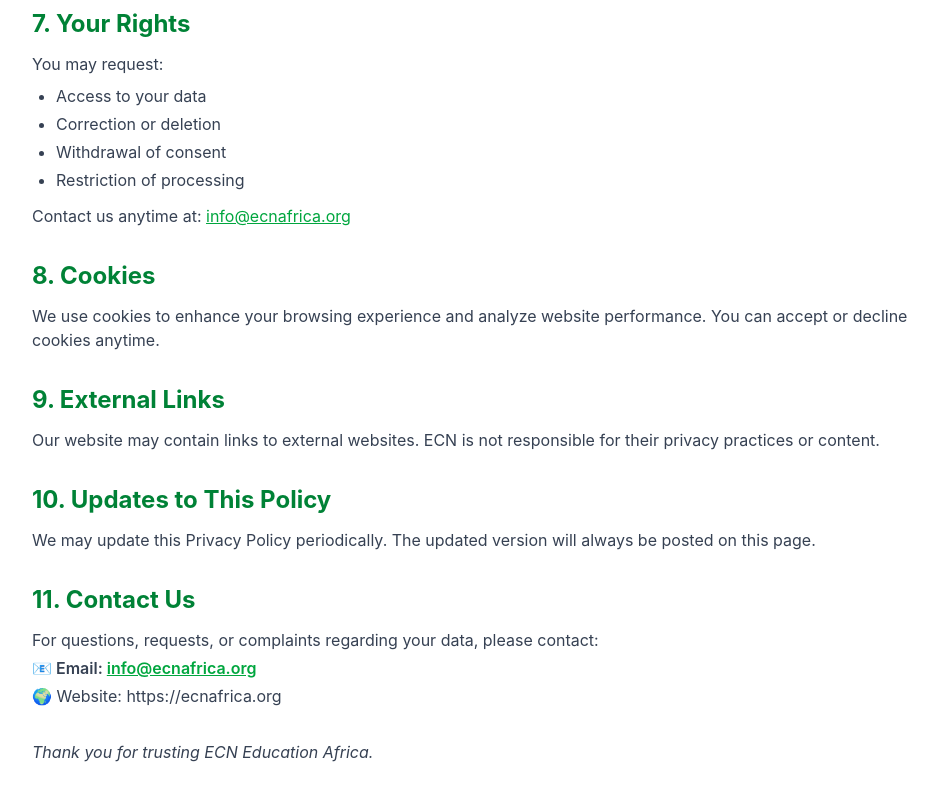
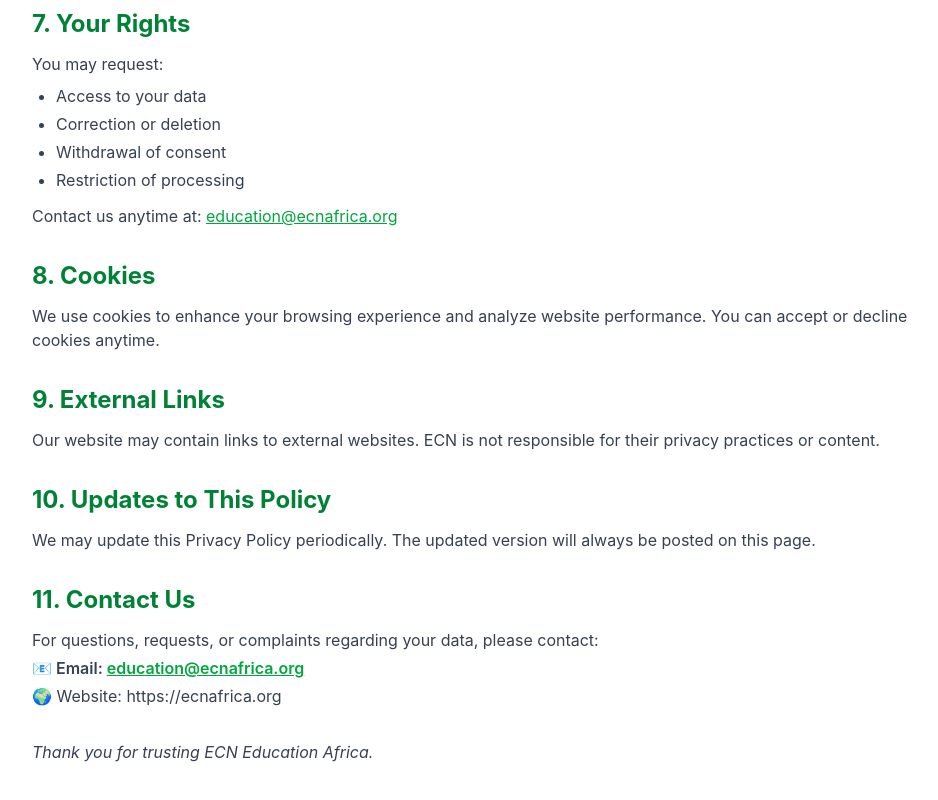
Before and after one commit to steph10920/ecnafrica, a React (Vite) app: page /privacy-policy in a window 1280 px wide. Shown: the part 1570-2370 px from the top of the page, without its empty margins (160-1098 px from the left). Built offline with nearby package versions, Linux system fonts and the light colour scheme.

Commit message:
home changes made

```diff
--- a/src/pages/PrivacyPolicy.jsx
+++ b/src/pages/PrivacyPolicy.jsx
@@ -120,8 +120,8 @@ export default function PrivacyPolicy() {
 
         <p className="text-gray-700 mt-3">
           Contact us anytime at:{" "}
-          <a href="mailto:info@ecnafrica.org" className="text-green-600 underline">
-            info@ecnafrica.org
+          <a href="mailto:education@ecnafrica.org" className="text-green-600 underline">
+            education@ecnafrica.org
           </a>
         </p>
 
@@ -158,7 +158,7 @@ export default function PrivacyPolicy() {
           For questions, requests, or complaints regarding your data, please contact:
         </p>
         <p className="text-gray-700 font-semibold mt-1">
-          📧 Email: <a href="mailto:info@ecnafrica.org" className="underline text-green-600">info@ecnafrica.org</a>
+          📧 Email: <a href="mailto:education@ecnafrica.org" className="underline text-green-600">education@ecnafrica.org</a>
         </p>
         <p className="text-gray-700 mt-1">
           🌍 Website: https://ecnafrica.org
```
